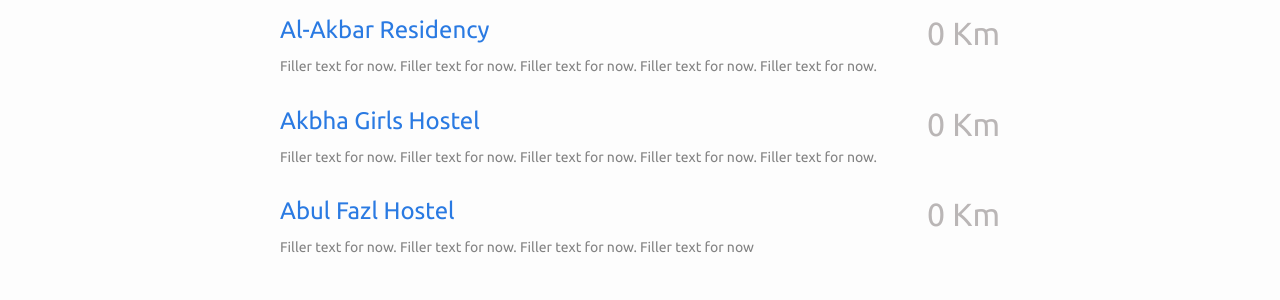
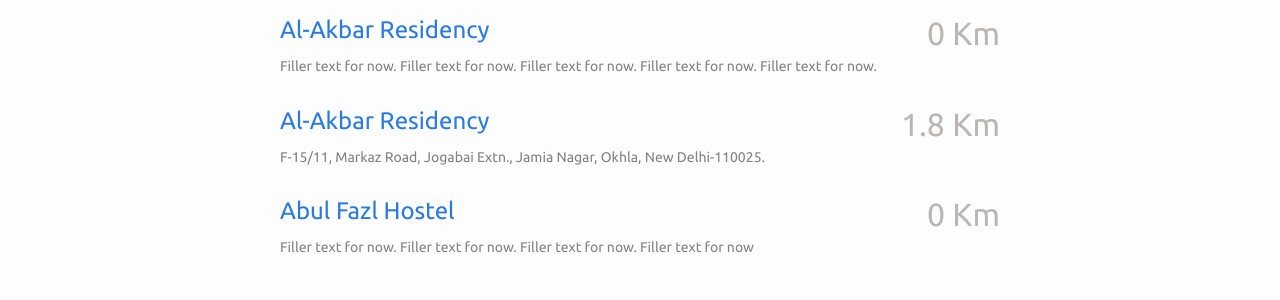
Before and after one commit to jdevlabs/JCatalog, a Jekyll site: the page built from index.html, in a window 1280 px wide. Shown: the part 1652-1952 px from the top of the page. Built offline with Jekyll 4.4.1, drawn with Linux system fonts in a browser that asks for light colours.

Commit message:
Al-Akbar done

```diff
--- a/_posts/2015-01-12-Akbha-Girls-Hostel.md
+++ b/_posts/2015-01-12-Akbha-Girls-Hostel.md
@@ -1,9 +1,13 @@
 ---
 layout: post
-title:  "Akbha Girls Hostel"
+title:  "Al-Akbar Residency "
 date:   2015-01-12 22:02:45
 categories: pg
-address: Filler text for now. Filler text for now. Filler text for now. Filler text for now. Filler text for now.
-dist: 0
+address: F-15/11, Markaz Road, Jogabai Extn., Jamia Nagar, Okhla, New Delhi-110025.
+dist: 1.8
 ratings:
 ---
+
+<a href="https://www.google.co.in/maps/place/Al+Akbar+Hotel,+Shop+No.+P-88/@28.569758,77.287349,17z/data=!3m1!4b1!4m2!3m1!1s0x390ce47632d1b203:0xde45325de709eb04?hl=en">
+        <img src="https://maps.googleapis.com/maps/api/staticmap?visible=Jamia+Millia+Islamia&amp;size=640x300&amp;scale=2&amp;maptype=roadmap&amp;markers=%7Ccolor:red%7Clabel:Z%7C28.569739, 77.287375&amp;markers=size:mid|color:green%7Clabel:FET%7C28.5606083,77.2790183&amp;markers=size:mid|color:green%7Clabel:FET%7C28.561075,77.280960&amp;path=color:0x0000ff|weight:3|28.560646, 77.278812|28.560957, 77.280423|28.560938, 77.280745|28.560919, 77.281539|28.560976, 77.282375|28.561032, 77.282998|28.561315, 77.283749|28.561296, 77.283834|28.561334, 77.283770|28.561522, 77.284349|28.561635, 77.284585|28.561880, 77.285122|28.561937, 77.285379|28.562201, 77.285894|28.562634, 77.286152|28.563068, 77.286474|28.563595, 77.286946|28.563784, 77.287203|28.564368, 77.287718|28.564707, 77.288190|28.564801, 77.288448|28.565329, 77.288555|28.565650, 77.288641|28.566026, 77.288941|28.566573, 77.288641|28.566874, 77.288298|28.567138, 77.288362|28.567138, 77.288105|28.567289, 77.287869|28.567779, 77.288083|28.568250, 77.288341|28.568778, 77.288491|28.569268, 77.288362|28.569306, 77.288147|28.569739, 77.287375" />
+</a>
```
Also changed, not shown: _posts/2015-01-12-Zubaida-Girls-Hostel.md (+1 -1 lines).
